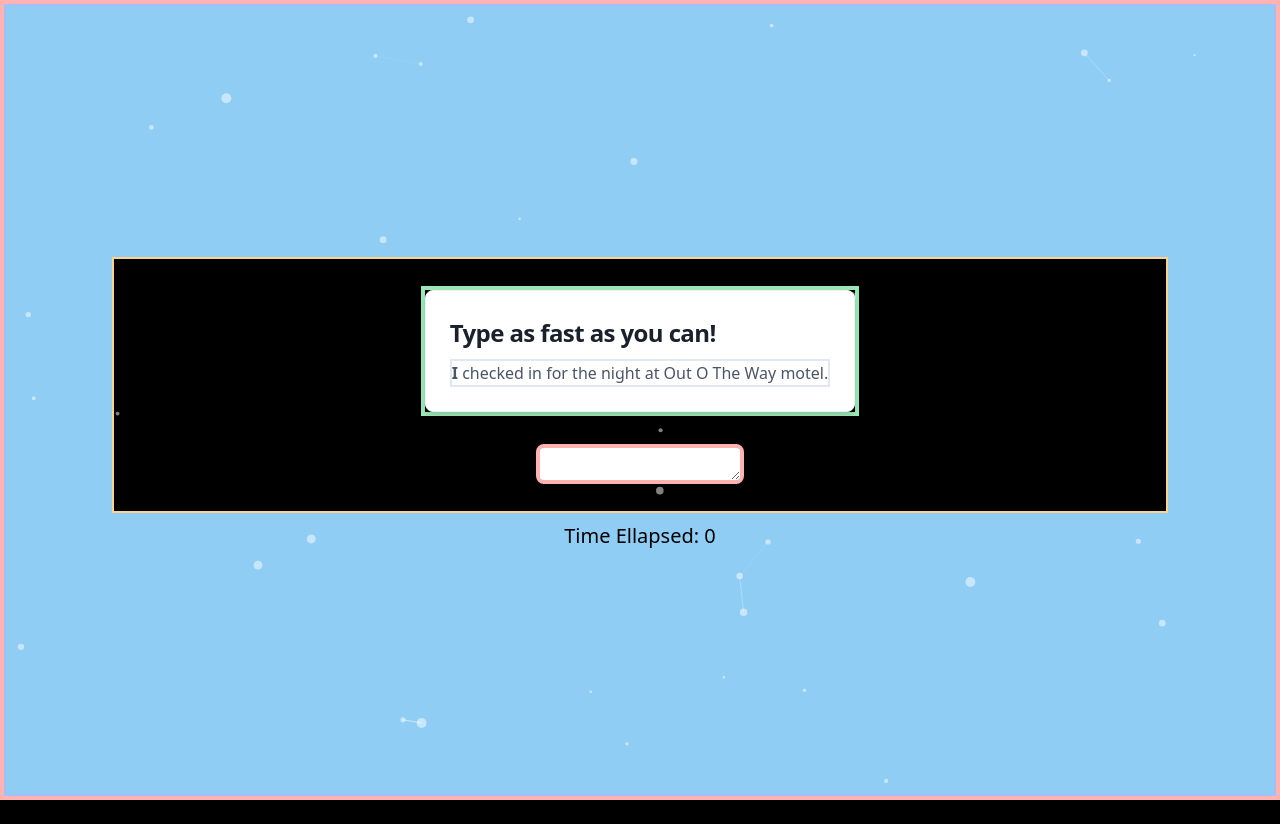
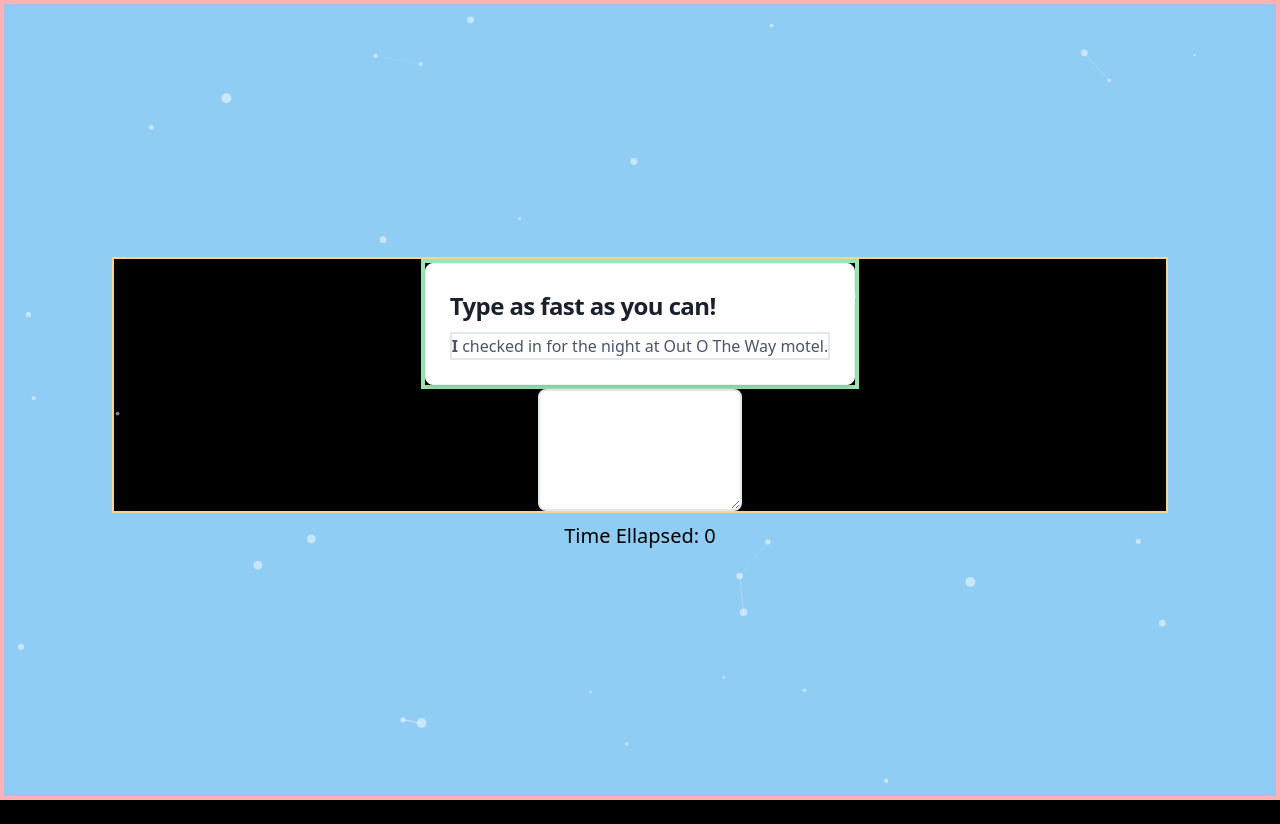
Before and after one commit to arjitjohar/TypingGame, a React (Create React App) app in the folder my-app/: page / in a window 1280 px wide. Built offline with nearby package versions, Linux system fonts and the light colour scheme.

Commit message:
added resize

```diff
--- a/my-app/src/components/TypingArea.tsx
+++ b/my-app/src/components/TypingArea.tsx
@@ -1,7 +1,7 @@
 import React, { useState, useEffect } from "react";
 import StopClock from "./StopClock";
 import TypingText from "./TypingText";
-import ParticleBackground from "./ParticleBackground"
+import ParticleBackground from "./ParticleBackground";
 
 const TypingArea = () => {
   const [message, setMessage] = useState<string>("");
@@ -120,7 +120,7 @@ const TypingArea = () => {
             />
           </div>
           <textarea
-            className="w-96 h-10 border-4 border-red-300 rounded-lg overflow-auto"
+            className="w-96 h-32 border-2 border-gray-300 rounded-lg"
             onChange={handleMessageChange}
             value={message}
           />
```
